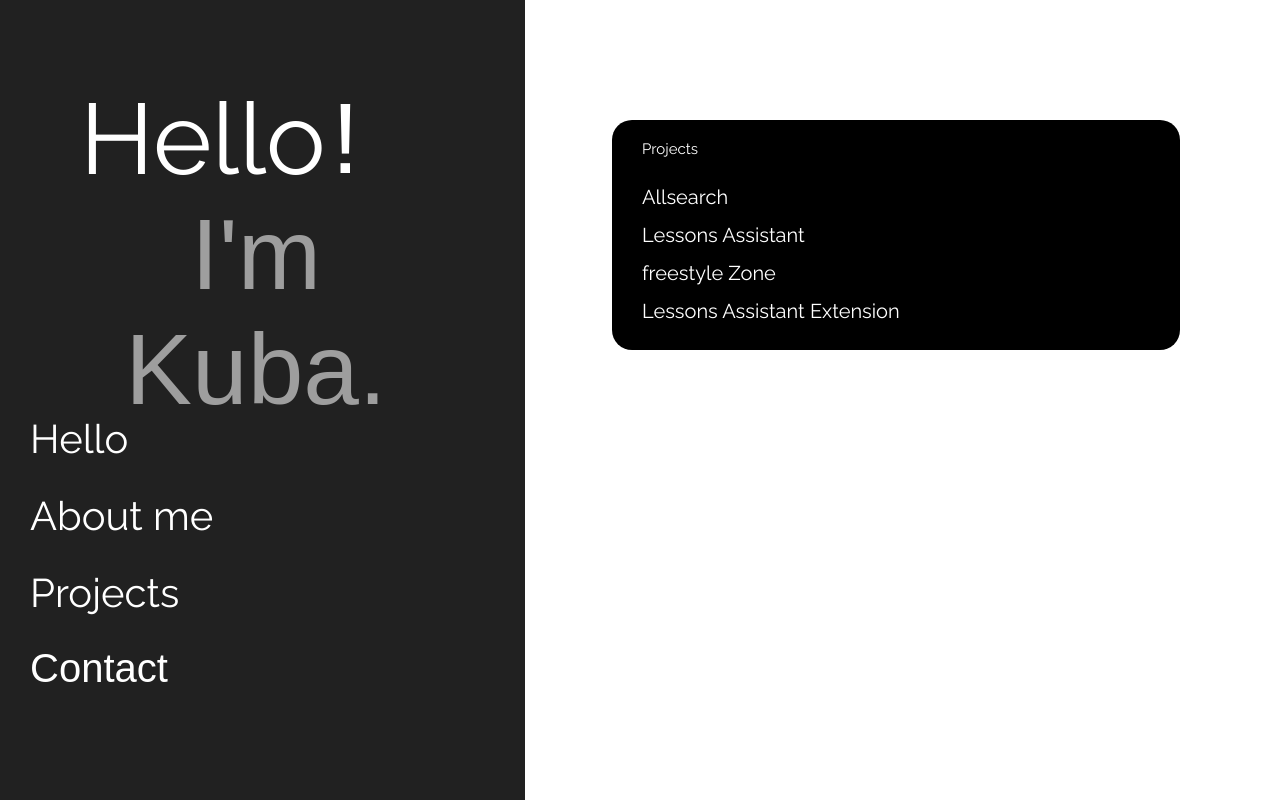
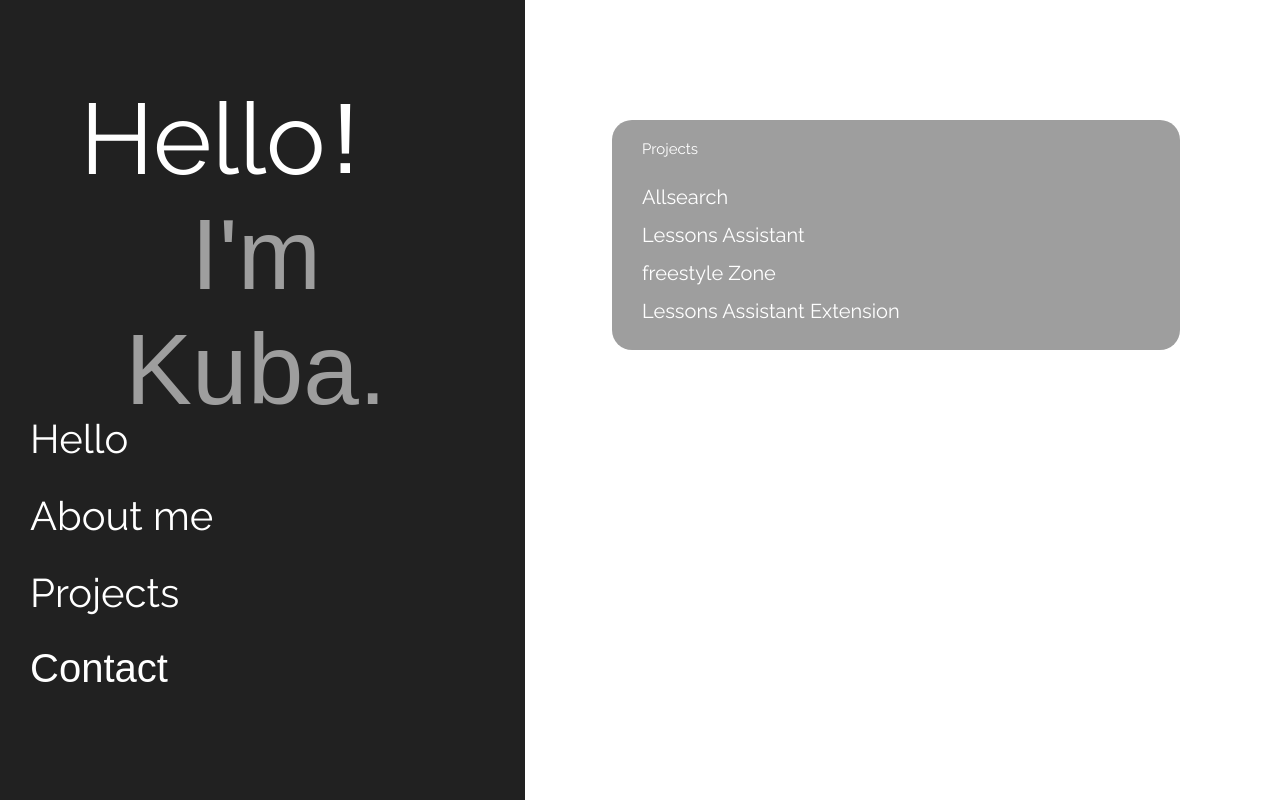
Before and after one commit to jakubLabendowicz/jakubLabendowicz.github.io, a browser extension: page projects.html in a window 1280 px wide. Drawn offline with Linux system fonts and the light colour scheme.

Commit message:
temporary projects

```diff
--- a/temporary.css
+++ b/temporary.css
@@ -1,5 +1,5 @@
 .m-widget {
-  background-color: black;
+  background-color: #9e9e9e;
   width: auto;
   height: auto;
   margin: 20px 0px;
```
